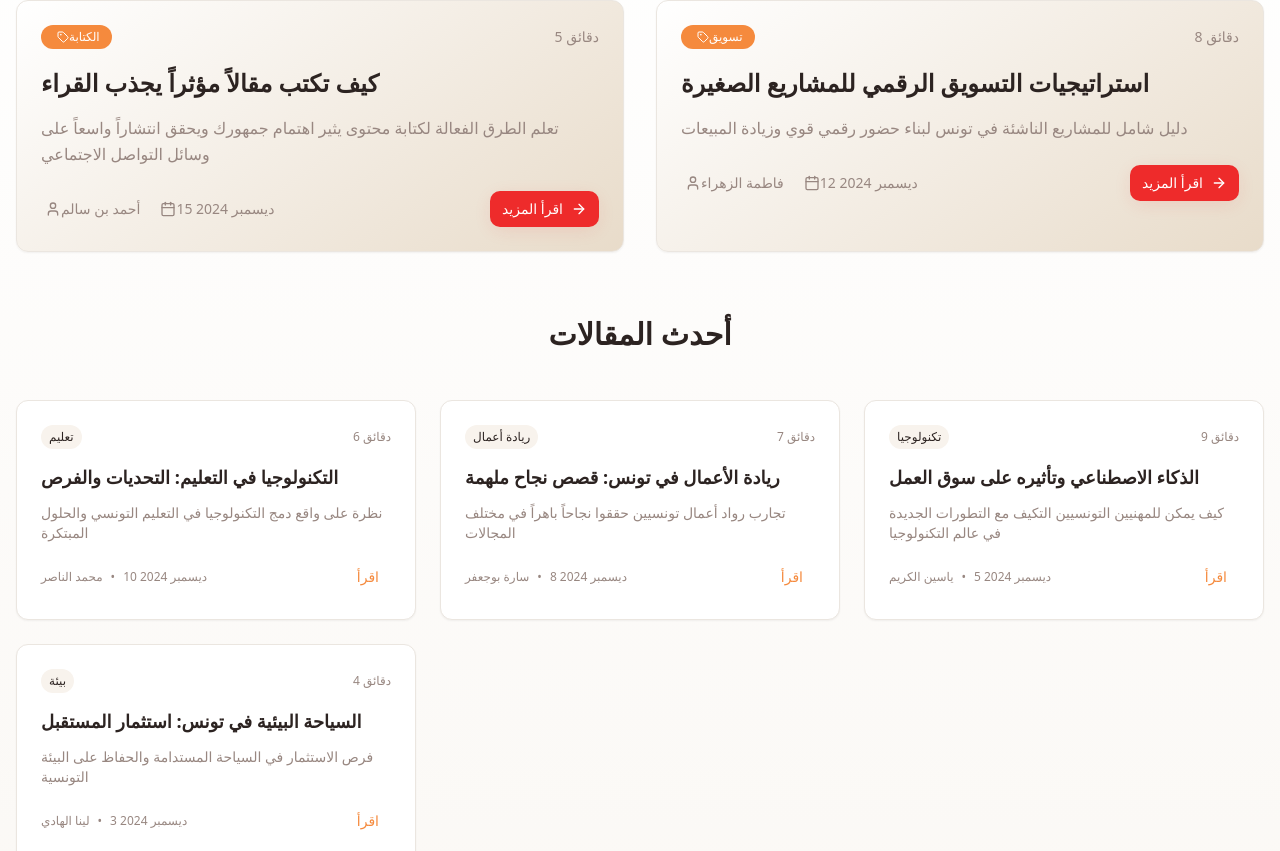
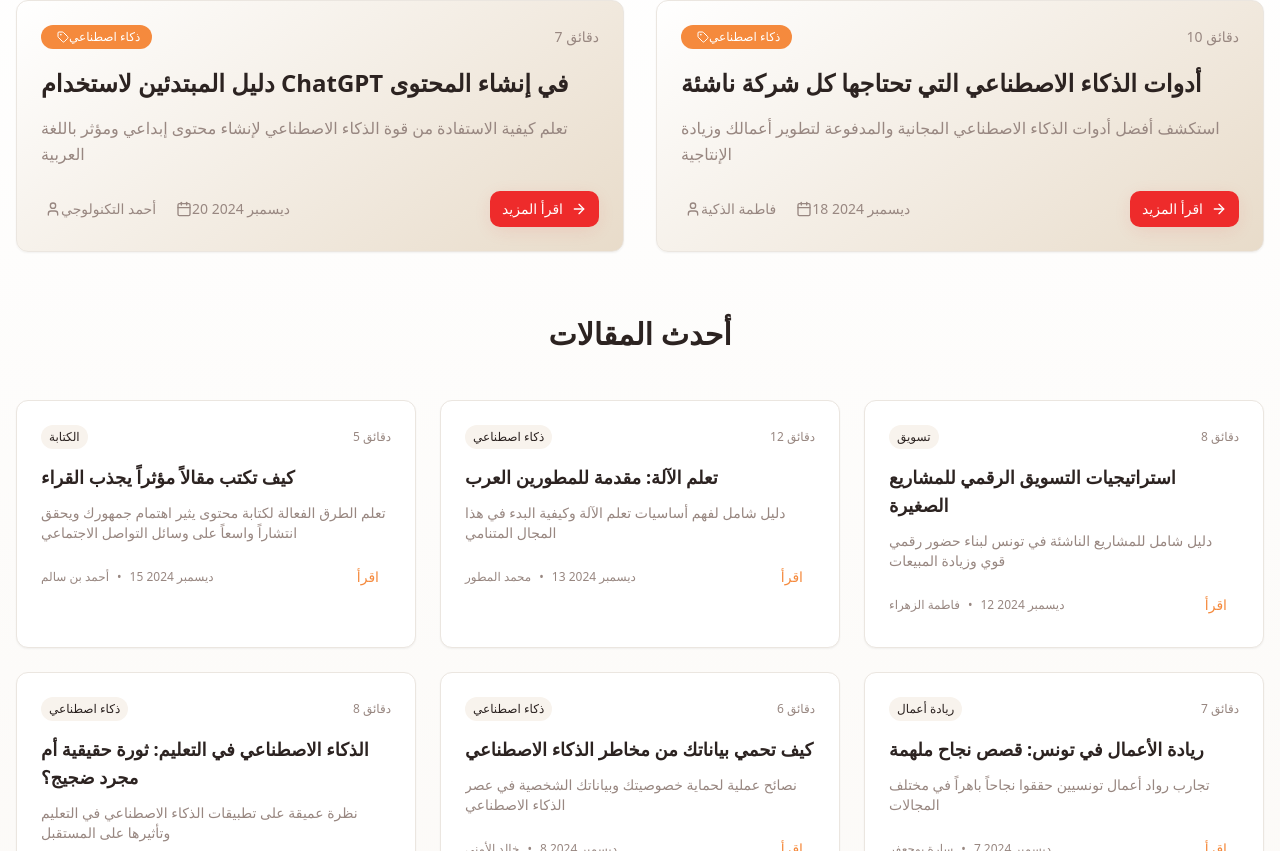
Before and after one commit to ZidiEya/TunisieHUb, a React (Vite) app: page / in a window 1280 px wide. Shown: the part 849-1700 px from the top of the page. Built offline with nearby package versions, Linux system fonts and the light colour scheme.

Commit message:
Add AI blog posts
Create blog posts related to AI in blogging.

```diff
--- a/src/components/BlogArticles.tsx
+++ b/src/components/BlogArticles.tsx
@@ -6,62 +6,112 @@ const BlogArticles = () => {
   const articles = [
     {
       id: 1,
+      title: "دليل المبتدئين لاستخدام ChatGPT في إنشاء المحتوى",
+      excerpt: "تعلم كيفية الاستفادة من قوة الذكاء الاصطناعي لإنشاء محتوى إبداعي ومؤثر باللغة العربية",
+      category: "ذكاء اصطناعي",
+      author: "أحمد التكنولوجي",
+      date: "20 ديسمبر 2024",
+      readTime: "7 دقائق",
+      featured: true
+    },
+    {
+      id: 2,
+      title: "أدوات الذكاء الاصطناعي التي تحتاجها كل شركة ناشئة",
+      excerpt: "استكشف أفضل أدوات الذكاء الاصطناعي المجانية والمدفوعة لتطوير أعمالك وزيادة الإنتاجية",
+      category: "ذكاء اصطناعي",
+      author: "فاطمة الذكية",
+      date: "18 ديسمبر 2024",
+      readTime: "10 دقائق",
+      featured: true
+    },
+    {
+      id: 3,
       title: "كيف تكتب مقالاً مؤثراً يجذب القراء",
       excerpt: "تعلم الطرق الفعالة لكتابة محتوى يثير اهتمام جمهورك ويحقق انتشاراً واسعاً على وسائل التواصل الاجتماعي",
       category: "الكتابة",
       author: "أحمد بن سالم",
       date: "15 ديسمبر 2024",
       readTime: "5 دقائق",
-      featured: true
+      featured: false
     },
     {
-      id: 2,
+      id: 4,
+      title: "تعلم الآلة: مقدمة للمطورين العرب",
+      excerpt: "دليل شامل لفهم أساسيات تعلم الآلة وكيفية البدء في هذا المجال المتنامي",
+      category: "ذكاء اصطناعي",
+      author: "محمد المطور",
+      date: "13 ديسمبر 2024",
+      readTime: "12 دقائق",
+      featured: false
+    },
+    {
+      id: 5,
       title: "استراتيجيات التسويق الرقمي للمشاريع الصغيرة",
       excerpt: "دليل شامل للمشاريع الناشئة في تونس لبناء حضور رقمي قوي وزيادة المبيعات",
       category: "تسويق",
       author: "فاطمة الزهراء",
       date: "12 ديسمبر 2024",
       readTime: "8 دقائق",
-      featured: true
+      featured: false
     },
     {
-      id: 3,
-      title: "التكنولوجيا في التعليم: التحديات والفرص",
-      excerpt: "نظرة على واقع دمج التكنولوجيا في التعليم التونسي والحلول المبتكرة",
-      category: "تعليم",
-      author: "محمد الناصر",
+      id: 6,
+      title: "الذكاء الاصطناعي في التعليم: ثورة حقيقية أم مجرد ضجيج؟",
+      excerpt: "نظرة عميقة على تطبيقات الذكاء الاصطناعي في التعليم وتأثيرها على المستقبل",
+      category: "ذكاء اصطناعي",
+      author: "د. سارة التعليمية",
       date: "10 ديسمبر 2024",
+      readTime: "8 دقائق",
+      featured: false
+    },
+    {
+      id: 7,
+      title: "كيف تحمي بياناتك من مخاطر الذكاء الاصطناعي",
+      excerpt: "نصائح عملية لحماية خصوصيتك وبياناتك الشخصية في عصر الذكاء الاصطناعي",
+      category: "ذكاء اصطناعي",
+      author: "خالد الأمني",
+      date: "8 ديسمبر 2024",
       readTime: "6 دقائق",
       featured: false
     },
     {
-      id: 4,
+      id: 8,
       title: "ريادة الأعمال في تونس: قصص نجاح ملهمة",
       excerpt: "تجارب رواد أعمال تونسيين حققوا نجاحاً باهراً في مختلف المجالات",
       category: "ريادة أعمال",
       author: "سارة بوجعفر",
-      date: "8 ديسمبر 2024",
+      date: "7 ديسمبر 2024",
       readTime: "7 دقائق",
       featured: false
     },
     {
-      id: 5,
+      id: 9,
       title: "الذكاء الاصطناعي وتأثيره على سوق العمل",
       excerpt: "كيف يمكن للمهنيين التونسيين التكيف مع التطورات الجديدة في عالم التكنولوجيا",
-      category: "تكنولوجيا",
+      category: "ذكاء اصطناعي",
       author: "ياسين الكريم",
       date: "5 ديسمبر 2024",
       readTime: "9 دقائق",
       featured: false
     },
     {
-      id: 6,
-      title: "السياحة البيئية في تونس: استثمار المستقبل",
-      excerpt: "فرص الاستثمار في السياحة المستدامة والحفاظ على البيئة التونسية",
-      category: "بيئة",
-      author: "لينا الهادي",
+      id: 10,
+      title: "بناء روبوت دردشة ذكي باستخدام تقنيات الذكاء الاصطناعي",
+      excerpt: "دليل عملي لإنشاء روبوت دردشة متطور يفهم اللغة العربية ويقدم إجابات مفيدة",
+      category: "ذكاء اصطناعي",
+      author: "عمر المبرمج",
       date: "3 ديسمبر 2024",
-      readTime: "4 دقائق",
+      readTime: "15 دقائق",
+      featured: false
+    },
+    {
+      id: 11,
+      title: "مستقبل الذكاء الاصطناعي في الشرق الأوسط",
+      excerpt: "توقعات وتحليلات حول اتجاهات الذكاء الاصطناعي في المنطقة العربية والفرص المتاحة",
+      category: "ذكاء اصطناعي",
+      author: "د. ليلى المستقبلية",
+      date: "1 ديسمبر 2024",
+      readTime: "11 دقائق",
       featured: false
     }
   ];
```
